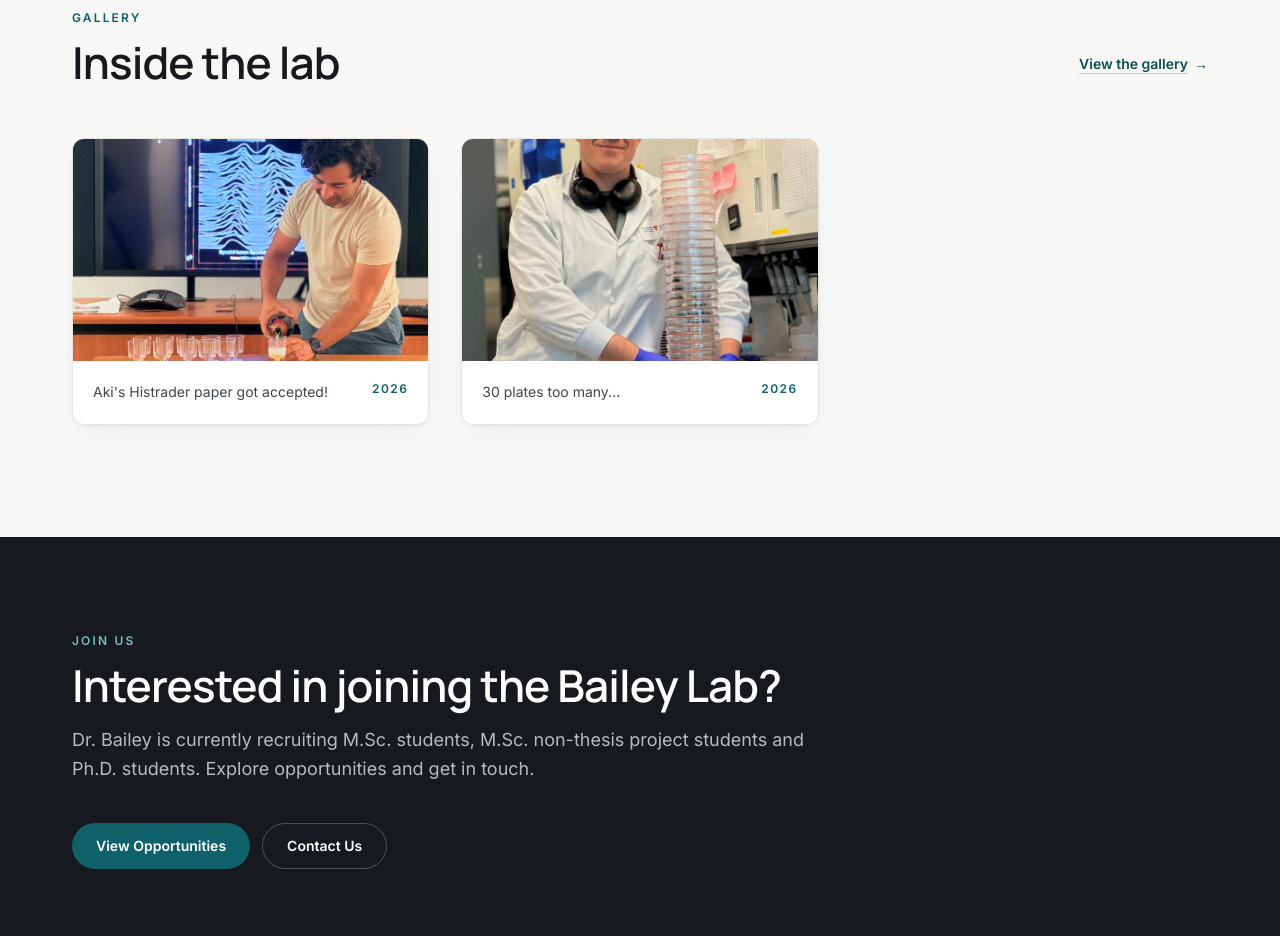
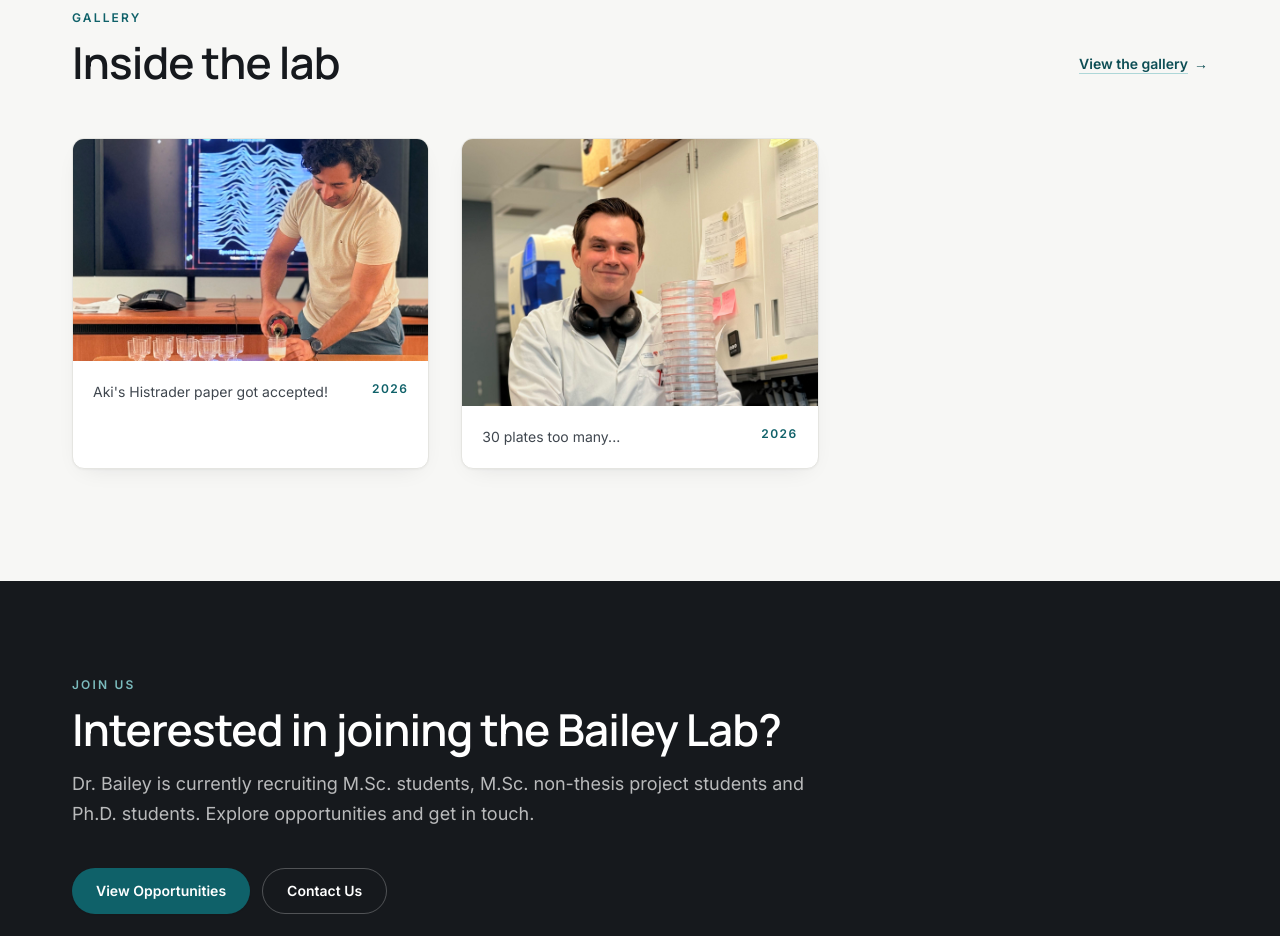
Before and after one commit to Neda-Esfehani/Bailey-Lab, a Next.js app: page / in a window 1280 px wide. Shown: the part 4320-5256 px from the top of the page. Built offline with nearby package versions, Linux system fonts and the light colour scheme.

Commit message:
Use portrait framing for gallery images

```diff
--- a/components/GalleryCard.tsx
+++ b/components/GalleryCard.tsx
@@ -9,7 +9,8 @@ export function GalleryCard({ item }: { item: GalleryItem }) {
           src={item.image}
           alt={item.imageAlt}
           label="[Gallery image]"
-          ratio="wide"
+          ratio={item.imageRatio ?? 'wide'}
+          objectPosition={item.imagePosition}
           rounded={false}
           className="transition-transform duration-500 ease-subtle group-hover:scale-[1.03]"
         />
```
